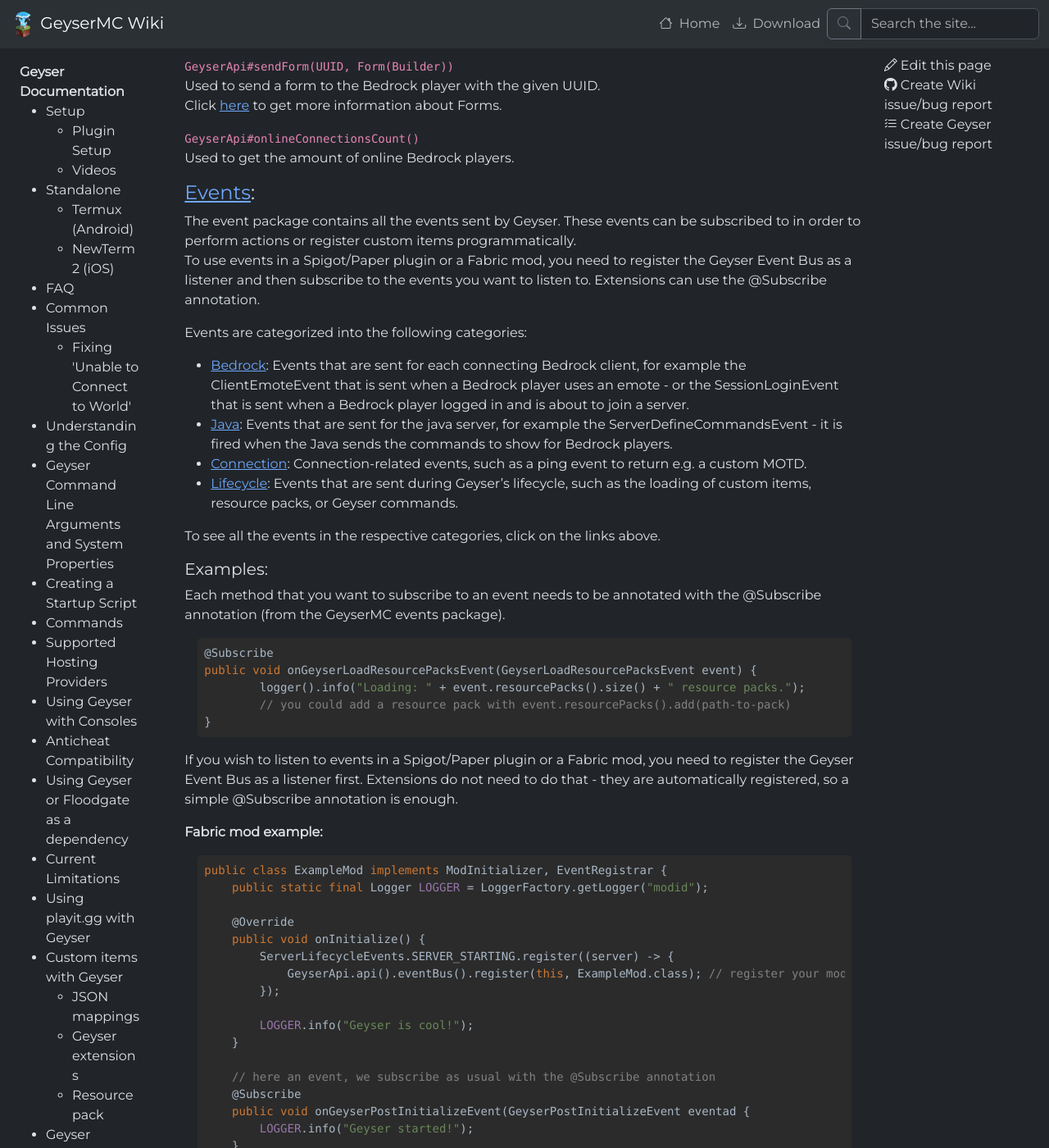
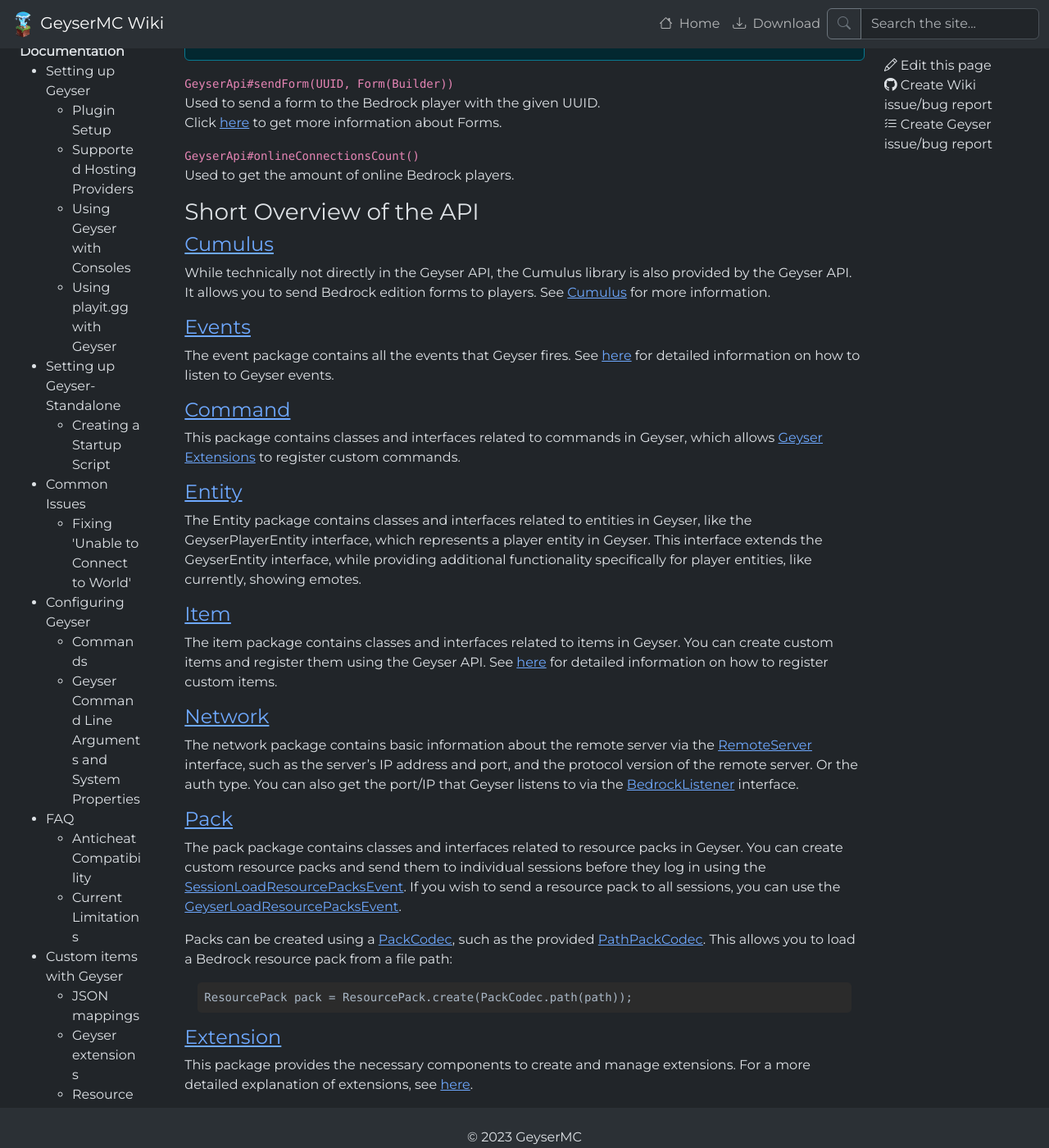
Before and after one commit to GeyserMC/GeyserWiki, a Jekyll site: the page built from _docs/geyser/geyser-api.md, in a window 1280 px wide and 1400 px high, scrolled down 1233 px. Shown: the whole window at 82% size. Built offline with Jekyll 4.4.1, drawn with Linux system fonts in a browser that asks for light colours; some of the changed text lies outside the part shown.

Commit message:
move and shuffle pages, address review

````diff
--- a/_data/toc.yml
+++ b/_data/toc.yml
@@ -1,47 +1,41 @@
 - title: Geyser Documentation
   url: "geyser/"
   links:
-    - title: "Setup"
+    - title: Setting up Geyser
       url: "geyser/setup/"
       children:
         - title: Plugin Setup
           url: "geyser/setup/#plugin-setup"
-        - title: Videos
-          url: "geyser/setup/#setup-videos"
-    - title: "Standalone"
+        - title: Supported Hosting Providers
+          url: "geyser/supported-hosting-providers/"
+        - title: Using Geyser with Consoles
+          url: "geyser/using-geyser-with-consoles/"
+        - title: Using playit.gg with Geyser
+          url: "geyser/playit-gg/"
+    - title: Setting up Geyser-Standalone
       url: "geyser/standalone/"
       children:
-        - title: Termux (Android)
-          url: "geyser/standalone/#termux-android"
-        - title: NewTerm 2 (iOS)
-          url: "geyser/standalone/#newterm-2-ios"
-    - title: FAQ
-      url: "geyser/faq/"
+        - title: Creating a Startup Script
+          url: "geyser/creating-a-startup-script/"
     - title: Common Issues
       url: "geyser/common-issues/"
       children:
         - title: Fixing 'Unable to Connect to World'
           url: "geyser/fixing-unable-to-connect-to-world/"
-    - title: Understanding the Config
+    - title: Configuring Geyser
       url: "geyser/understanding-the-config/"
-    - title: Geyser Command Line Arguments and System Properties
-      url: "geyser/geyser-command-line-arguments-and-system-properties/"
-    - title: Creating a Startup Script
-      url: "geyser/creating-a-startup-script/"
-    - title: Commands
-      url: "geyser/commands/"
-    - title: Supported Hosting Providers
-      url: "geyser/supported-hosting-providers/"
-    - title: Using Geyser with Consoles
-      url: "geyser/using-geyser-with-consoles/"
-    - title: Anticheat Compatibility
-      url: "geyser/anticheat-compatibility/"
-    - title: Using Geyser or Floodgate as a dependency
-      url: "geyser/using-geyser-or-floodgate-as-a-dependency/"
-    - title: Current Limitations
-      url: "geyser/current-limitations/"
-    - title: Using playit.gg with Geyser
-      url: "geyser/playit-gg/"
+      children:
+        - title: Commands
+          url: "geyser/commands/"
+        - title: Geyser Command Line Arguments and System Properties
+          url: "geyser/geyser-command-line-arguments-and-system-properties/"
+    - title: FAQ
+      url: "geyser/faq/"
+      children:
+        - title: Anticheat Compatibility
+          url: "geyser/anticheat-compatibility/"
+        - title: Current Limitations
+          url: "geyser/current-limitations/"
     - title: Custom items with Geyser
       url: "geyser/custom-items/"
       children:
@@ -51,10 +45,27 @@
           url: "geyser/custom-items/#geyser-extensions"
         - title: Resource pack
           url: "geyser/custom-items/#resource-pack"
+    - title: Geyser API
+      url: "geyser/geyser-api/"
+      children:
+        - title: Getting Started
+          url: "geyser/getting-started-with-api/"
+        - title: Overview
+          url: "geyser/geyser-api/#short-overview-of-the-api"
+        - title: Events
+          url: "geyser/events/"
+        - title: Forms and Cumulus
+          url: "geyser/forms/"
     - title: Geyser Extensions
       url: "geyser/extensions/"
-    - title: Geyser API
-      url: "geyser/geyser-api/"
+      children:
+        - title: Main class
+          url: "geyser/extensions/#creating-the-main-class"
+        - title: Creating Commands
+          url: "geyser/extensions/#creating-commands-with-geyser-extensions"
+    - title: Global API
+      url: "geyser/global-api/"
+
 - title: Floodgate Documentation
   url: "floodgate/"
   links:
@@ -67,14 +78,17 @@
       children:
         - title: Whitelist command
           url: "floodgate/features/#whitelist-command"
-        - title: Global Api
-          url: "floodgate/features/#what-is-the-global-api"
+        - title: "Commands"
+          url: "floodgate/commands/"
         - title: Skin Uploading
           url: "floodgate/features/#what-is-skin-uploading"
     - title: "Floodgate API"
       url: "floodgate/floodgate-api/"
-    - title: "FloodgatePlayer"
-      url: "floodgate/player/"
+      children:
+        - title: "FloodgatePlayer"
+          url: "floodgate/player/"
+        - title: "Forms and Cumulus"
+          url: "geyser/forms/"
     - title: "Linking"
       url: "floodgate/linking/"
       children:
@@ -82,15 +96,11 @@
           url: "floodgate/linking/#what-is-global-linking"
         - title: Local Linking
           url: "floodgate/linking/#local-linking"
-    - title: "Forms and Cumulus"
-      url: "floodgate/forms/"
-    - title: "Commands"
-      url: "floodgate/commands/"
 - title: Other
   url: "other/"
   links:
-    - title: "Global API"
-      url: "other/global-api/"
+    - title: "Community Geyser Projects"
+      url: "other/community-geyser-projects/"
     - title: "GeyserOptionalPack"
       url: "other/geyseroptionalpack/"
     - title: "Hurricane"
@@ -101,7 +111,5 @@
       url: "other/test-server/"
     - title: "Developer Guide"
       url: "other/developer-guide/"
-    - title: "Community Geyser Projects"
-      url: "other/community-geyser-projects/"
     - title: "Geyser Discord Bot Usage"
       url: "other/discord-bot-usage/"
--- a/_docs/geyser/geyser-api.md
+++ b/_docs/geyser/geyser-api.md
@@ -2,17 +2,16 @@
 title: Geyser API
 ---
 
-### Geyser has an API to extend what is possible and allow to listen to Geyser events. It also allows access to [Cumulus](/floodgate/forms/)
-This page outlines how to include the dependency for the Geyser API, and how to use the API.
+Geyser has an API to extend what is possible with Geyser, and to allow you to interact with Geyser in your own plugins, mods, or extensions.
 
-#### Where can I use the Geyser API?
+### Where can I use the Geyser API?
 You could use the Geyser API in:
 - A plugin for Paper/Spigot, Velocity, Waterfall/BungeeCord, etc.
 - A mod for Fabric or Forge
 - A Geyser Extension
 
 ### Accessing the Geyser API
-See [here](/geyser/using-geyser-or-floodgate-as-a-dependency) for how to include the Geyser API in your project.
+See [here](/geyser/getting-started-with-api) for how to include the Geyser API dependency in your project.
 
 ### Documentation
 
@@ -20,9 +19,10 @@
 (soon, blocks and entities too).
 It can be used easily in Geyser Extensions, see [here](/other/extensions) for details on those.
 
-**Quick overview:**
-
-Note: To see full, detailed documentation, see the linked sources with javadocs.
+**Quick overview:** <br>
+<div class="alert alert-info" role="alert">
+	Note: To see full, detailed documentation, see the linked sources with javadocs.
+</div>
 
 #### [GeyserAPI](https://github.com/GeyserMC/Geyser/blob/master/api/src/main/java/org/geysermc/geyser/api/GeyserApi.java):
 The GeyserApi interface serves as a central access point to various functionalities provided by the Geyser API, providing methods to e.g. interact with player connections.
@@ -48,8 +48,10 @@
 Used to get the [Connection](https://github.com/GeyserMC/api/blob/master/base/src/main/java/org/geysermc/api/connection/Connection.java) of an **online** player.<br>
 This method will return null if the player is not a Bedrock player.
 
-**Note**: You don't need to wait until the Bedrock player is online to use the getPlayer and isBedrockPlayer methods.<br>
-You can even use them in the pre-login events.
+<div class="alert alert-info" role="alert">
+	You don't need to wait until the Bedrock player is online to use the getPlayer and isBedrockPlayer methods.<br>
+    You can even use them in the pre-login events.
+</div>
 
 `GeyserApi#sendForm(UUID, Form(Builder))`<br>
 Used to send a form to the Bedrock player with the given UUID.<br>
@@ -58,90 +60,14 @@
 `GeyserApi#onlineConnectionsCount()`<br>
 Used to get the amount of online Bedrock players.
 
+### Short Overview of the API
 
-#### [Events](https://github.com/GeyserMC/Geyser/tree/master/api/src/main/java/org/geysermc/geyser/api/event):
-The event package contains all the events sent by Geyser. These events can be subscribed to in order to perform actions or register custom items
-programmatically. <br>
-To use events in a Spigot/Paper plugin or a Fabric mod, you need to register the Geyser Event Bus as a listener and then subscribe to the events you want to listen to.
-Extensions can use the @Subscribe annotation.
+#### [Cumulus](https://github.com/GeyserMC/Cumulus/tree/master/src/main/java/org/geysermc/cumulus)
+While technically not directly in the Geyser API, the Cumulus library is also provided by the Geyser API.
+It allows you to send Bedrock edition forms to players. See [Cumulus](/floodgate/forms/) for more information.
 
-Events are categorized into the following categories:
-- [Bedrock](https://github.com/GeyserMC/Geyser/tree/master/api/src/main/java/org/geysermc/geyser/api/event/bedrock): Events that are sent for each connecting Bedrock client,
-for example the ClientEmoteEvent that is sent when a Bedrock player uses an emote - or the SessionLoginEvent that is sent when a Bedrock player logged in and is about to join a server.
-- [Java](https://github.com/GeyserMC/Geyser/tree/master/api/src/main/java/org/geysermc/geyser/api/event/java): Events that are sent for the java server, for example
-the ServerDefineCommandsEvent - it is fired when the Java sends the commands to show for Bedrock players.
-- [Connection](https://github.com/GeyserMC/Geyser/tree/master/api/src/main/java/org/geysermc/geyser/api/event/connection): Connection-related events, such as a ping event to return e.g. a custom MOTD.
-- [Lifecycle](https://github.com/GeyserMC/Geyser/tree/master/api/src/main/java/org/geysermc/geyser/api/event/lifecycle): Events that are sent during Geyser's lifecycle, such as the loading of custom items, resource packs, or Geyser commands.
-
-To see all the events in the respective categories, click on the links above.
-
-##### Examples:
-
-Each method that you want to subscribe to an event needs to be annotated with the @Subscribe annotation (from the GeyserMC events package).
-```java
-@Subscribe
-public void onGeyserLoadResourcePacksEvent(GeyserLoadResourcePacksEvent event) {
-        logger().info("Loading: " + event.resourcePacks().size() + " resource packs.");
-        // you could add a resource pack with event.resourcePacks().add(path-to-pack)
-}
-```
-If you wish to listen to events in a Spigot/Paper plugin or a Fabric mod, you need to register the Geyser Event Bus as a listener first.
-Extensions do not need to do that - they are automatically registered, so a simple @Subscribe annotation is enough.
-
-**Fabric mod example:**
-```java
-public class ExampleMod implements ModInitializer, EventRegistrar {
-    public static final Logger LOGGER = LoggerFactory.getLogger("modid");
-
-    @Override
-    public void onInitialize() {
-        ServerLifecycleEvents.SERVER_STARTING.register((server) -> {
-            GeyserApi.api().eventBus().register(this, ExampleMod.class); // register your mod & this class as a listener
-        });
-
-        LOGGER.info("Geyser is cool!");
-    }
-
-    // here an event, we subscribe as usual with the @Subscribe annotation
-    @Subscribe
-    public void onGeyserPostInitializeEvent(GeyserPostInitializeEvent eventad {
-        LOGGER.info("Geyser started!");
-    }
-}
-```
-Do note: We cannot directly register the event but in the mod initializer, since the Geyser API would not be loaded yet.
-Therefore, we register it in the server starting event provided by the Fabric API.
-
-**Paper/Spigot plugin example:**
-
-1. In your plugin.yml, add the following lines:
-```yaml
-  depend: ["Geyser-Spigot"]
-```
-This ensures that your plugin loads after Geyser has, so the Geyser API would be available.
-
-2. In your main class, implement the EventRegistrar interface and register the event bus in the onEnable method:
-```java
-public class ExamplePlugin extends JavaPlugin implements EventRegistrar {
-
-    @Override
-    public void onEnable(){
-        getLogger().info("Registering Geyser event bus!");
-        GeyserApi.api().eventBus().register(this, this); // register your plugin & this class as a listener
-    }
-
-    // here an event, we subscribe as usual with the @Subscribe annotation
-    @Subscribe
-    public void onGeyserPostInitializeEvent(GeyserPostInitializeEvent event) {
-        getLogger().info("Geyser started!");
-    }
-}
-```
-3. If you want to provide your event with a consumer, rather than annotating it, you can also manually subscribe your method to the event bus:
-```java
-// replace GeyserEvent.class with the event class you want to listen to
-GeyserApi.api().eventBus().subscribe(this, GeyserEvent.class, this::yourMethod);
-```
+#### [Events](https://github.com/GeyserMC/Geyser/tree/master/api/src/main/java/org/geysermc/geyser/api/event)
+The event package contains all the events that Geyser fires. See [here](/geyser/events) for detailed information on how to listen to Geyser events.
 
 #### [Command](https://github.com/GeyserMC/Geyser/tree/master/api/src/main/java/org/geysermc/geyser/api/command)
 This package contains classes and interfaces related to commands in Geyser, which allows [Geyser Extensions](/geyser/extensions) to register custom commands.
````
Also changed, not shown: _docs/floodgate/floodgate-api.md (+2 -2 lines), _docs/floodgate/root.md (+1 -1 lines), _docs/geyser/events.md (added, +93 -0 lines), _docs/geyser/extensions.md (+14 -7 lines), _docs/geyser/getting-started-with-api.md (renamed from _docs/geyser/using-geyser-or-floodgate-as-a-dependency.md, +4 -1 lines), _docs/geyser/forms.md (renamed from _docs/floodgate/forms.md), _docs/geyser/global-api.md (renamed from _docs/other/global-api.md).
